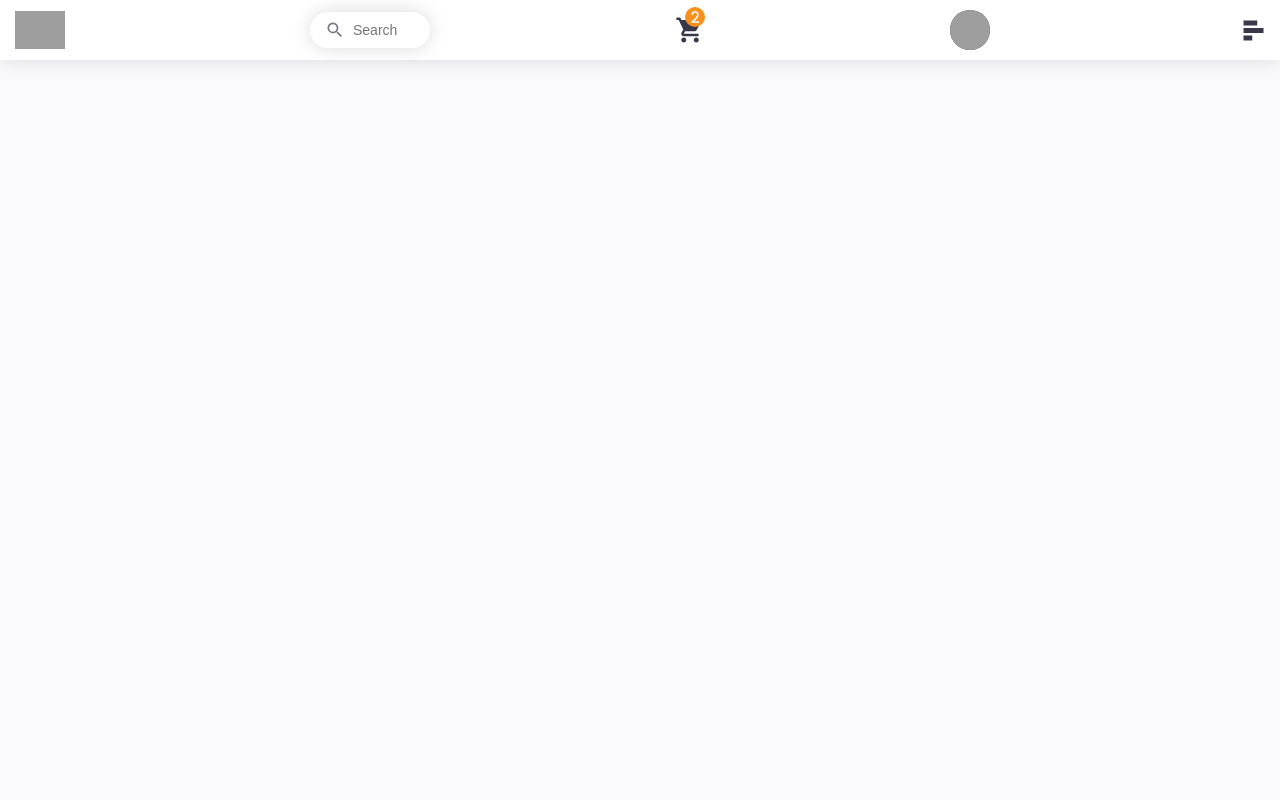
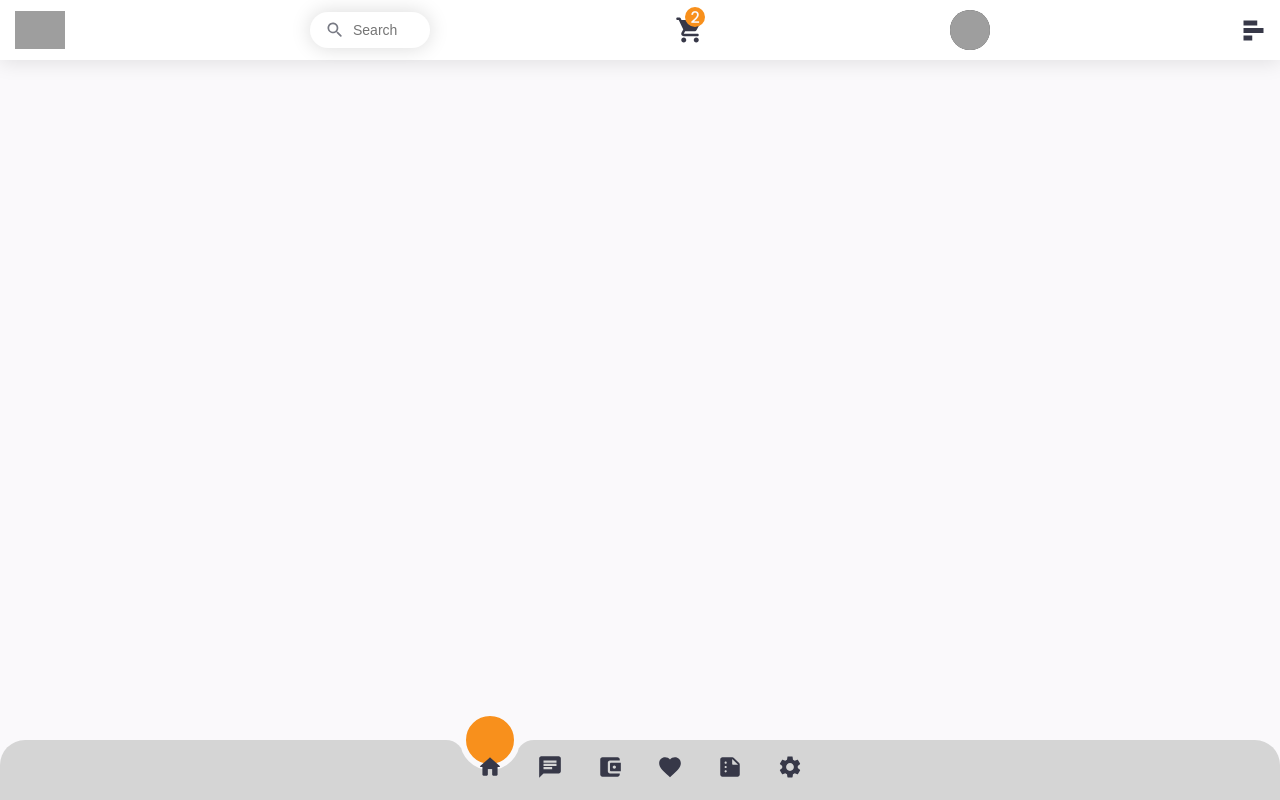
Before and after one commit to shahzodmaxammatov288/food-delivery, a React (Create React App) app: page / in a window 1280 px wide. Built offline with nearby package versions, Linux system fonts and the light colour scheme; grey boxes are pictures that could not be loaded.

Commit message:
bottom-menu completed

```diff
--- a/src/App.css
+++ b/src/App.css
@@ -8,6 +8,8 @@
 .App::-webkit-scrollbar {
   display: none;
 }
+
+/*! Header Styles Starts  */
 
 header {
   display: flex;
@@ -134,3 +136,130 @@ header {
   color: #373848;
   font-size: 30px !important;
 }
+
+/*! Header Styles Ends  */
+
+.bottomMenu {
+  position: fixed;
+  bottom: 0;
+  left: 0;
+  display: flex;
+  justify-content: center;
+  align-items: center;
+  width: 100%;
+  height: 60px;
+  background: #d5d5d5;
+  border-radius: 25px 25px 0 0;
+  z-index: 101;
+}
+
+.bottomMenu ul {
+  display: flex;
+}
+
+.bottomMenu ul li {
+  position: relative;
+  width: 60px;
+  height: 60px;
+  z-index: 1;
+}
+
+.bottomMenu ul li a {
+  width: 100%;
+  position: relative;
+  display: flex;
+  flex-direction: column;
+  justify-content: center;
+  align-items: center;
+  text-align: center;
+  font-weight: 500;
+}
+
+.bottomMenu ul li a .icon {
+  position: relative;
+  display: block;
+  line-height: 70px;
+  text-align: center;
+  transition: 0.5s;
+}
+
+.bottomMenu ul li a .icon .MuiSvgIcon-root {
+  font-size: 26px;
+  color: #373848;
+}
+
+.bottomMenu ul li.active a .icon {
+  transform: translateY(-26px);
+}
+
+.bottomMenu ul li.active a .icon .MuiSvgIcon-root {
+  color: #faf9fb;
+  transition: 0.5s;
+}
+
+.indicator {
+  position: absolute;
+  width: 60px;
+  height: 60px;
+  background: #f8901c;
+  border-radius: 100vw;
+  top: -50%;
+  border: 6px solid #faf9fb;
+  transition: 0.5s;
+}
+
+.indicator::before {
+  content: "";
+  position: absolute;
+  top: 50%;
+  left: -20px;
+  width: 18px;
+  height: 18px;
+  background: transparent;
+  border-top-right-radius: 18px;
+  box-shadow: 0 -10px 0 0 #faf9fb;
+}
+
+.indicator::after {
+  content: "";
+  position: absolute;
+  top: 50%;
+  right: -20px;
+  width: 18px;
+  height: 18px;
+  background: transparent;
+  border-top-left-radius: 18px;
+  box-shadow: 0 -10px 0 0 #faf9fb;
+}
+
+.bottomMenu ul li:nth-child(1).active ~ .indicator {
+  transform: translateX(calc(60px * 0));
+}
+
+.bottomMenu ul li:nth-child(2).active ~ .indicator {
+  transform: translateX(calc(60px * 1));
+}
+
+.bottomMenu ul li:nth-child(3).active ~ .indicator {
+  transform: translateX(calc(60px * 2));
+}
+
+.bottomMenu ul li:nth-child(4).active ~ .indicator {
+  transform: translateX(calc(60px * 3));
+}
+
+.bottomMenu ul li:nth-child(5).active ~ .indicator {
+  transform: translateX(calc(60px * 4));
+}
+
+.bottomMenu ul li:nth-child(6).active ~ .indicator {
+  transform: translateX(calc(60px * 5));
+}
+
+/** Main Section Styles  */
+main {
+  width: 100%;
+  height: auto;
+  background: #555;
+  margin-top: 60px;
+}
--- a/src/App.js
+++ b/src/App.js
@@ -1,11 +1,59 @@
+import {
+  AccountBalanceWalletRounded,
+  Chat,
+  Favorite,
+  HomeRounded,
+  Settings,
+  SummarizeRounded,
+} from "@mui/icons-material";
+import { useEffect } from "react";
 import "./App.css";
 import Header from "./Components/Header";
+import MenuContainer from "./Components/MenuContainer";
 
 function App() {
+  useEffect(() => {
+    const menuLi = document.querySelectorAll("#menu li");
+
+    function setMenuActive() {
+      menuLi.forEach((n) => n.classList.remove("active"));
+      this.classList.add("active");
+    }
+
+    menuLi.forEach((n) => n.addEventListener("click", setMenuActive));
+  }, []);
+
   return (
     <div className="App">
       {/* Header section */}
       <Header />
+
+      {/* Main Container */}
+
+      <main>
+        <div className="mainContainer"></div>
+        <div className="rightMenu"></div>
+      </main>
+
+      {/* Bottom Menu */}
+      <div className="bottomMenu">
+        <ul id="menu">
+          {/* prettier-ignory */}
+          <MenuContainer link={"#"} icon={<HomeRounded />} />
+          {/* prettier-ignory */}
+          <MenuContainer link={"#"} icon={<Chat />} />
+          {/* prettier-ignory */}
+          <MenuContainer link={"#"} icon={<AccountBalanceWalletRounded />} />
+          {/* prettier-ignory */}
+          <MenuContainer link={"#"} icon={<Favorite />} />
+          {/* prettier-ignory */}
+          <MenuContainer link={"#"} icon={<SummarizeRounded />} />
+          {/* prettier-ignory */}
+          <MenuContainer link={"#"} icon={<Settings />} />
+
+          <div className="indicator"></div>
+        </ul>
+      </div>
     </div>
   );
 }
--- /dev/null
+++ b/src/Components/MenuContainer.js
@@ -0,0 +1,13 @@
+import React from "react";
+
+function MenuContainer({ link, icon }) {
+  return (
+    <li>
+      <a href={link}>
+        <span className="icon">{icon}</span>
+      </a>
+    </li>
+  );
+}
+
+export default MenuContainer;
```
